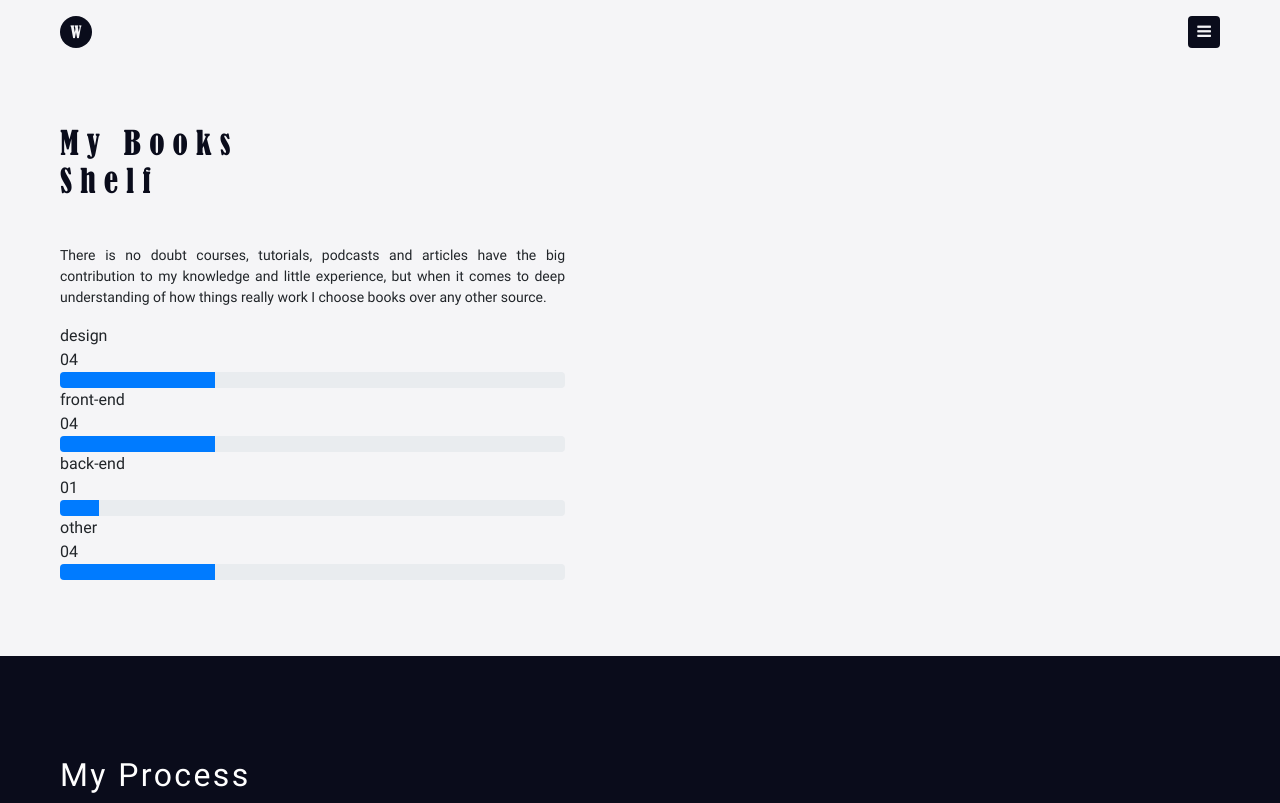
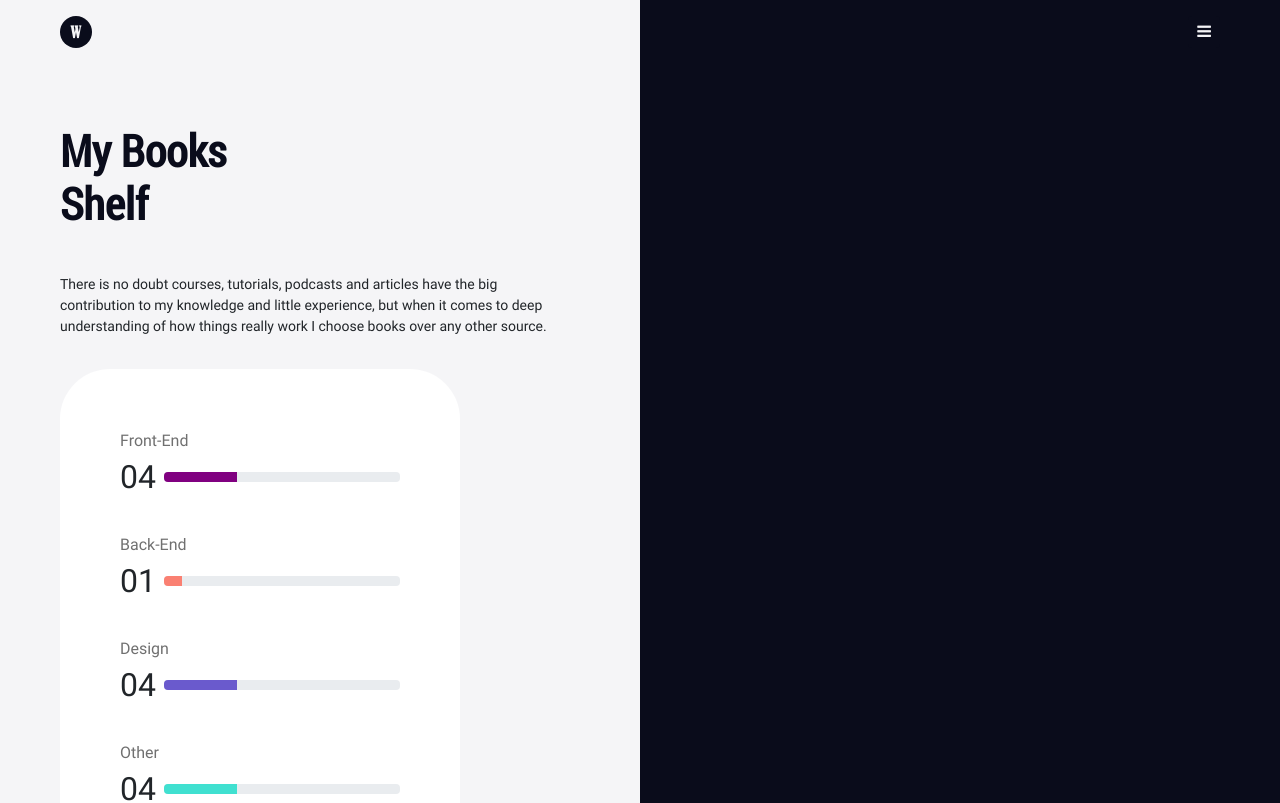
Before and after one commit to WeamAdel/WeamAdel.github.io, a React (Create React App) app: page /books-shelf in a window 1280 px wide. Shown: the top 803 px of the page. Built offline with nearby package versions, Linux system fonts and the light colour scheme.

Commit message:
Books: Categories | Carousel 01

```diff
--- a/public/assets/css/app.css
+++ b/public/assets/css/app.css
@@ -631,21 +631,75 @@ button:active {
   margin-bottom: 8px;
 }
 
+.books {
+  padding-top: 0;
+}
 .books main.content {
   padding: 0;
 }
 .books main.content .left-column {
-  padding: 60px 0;
+  padding: calc(60px + 64px) 0 60px;
+}
+.books main.content .left-column .intro {
+  margin-bottom: 32px;
 }
 .books main.content .left-column .intro .page-heading {
-  font-size: 32px;
+  font-size: 44px;
+  font-family: "Roboto Condensed Regular";
+  font-weight: 900;
+  letter-spacing: normal;
   transform: none;
   margin-bottom: 44px;
 }
 .books main.content .left-column .intro p {
   font-size: 14px;
-  text-align: justify;
   max-width: 32rem;
+}
+.books main.content .left-column .categories {
+  background-color: white;
+  padding: 60px;
+  border-radius: 50px;
+  max-width: 400px;
+}
+.books main.content .left-column .categories .category .name {
+  color: #707070;
+}
+.books main.content .left-column .categories .category .progress-wrapper {
+  display: flex;
+  align-items: center;
+}
+.books main.content .left-column .categories .category .progress-wrapper .count {
+  margin-right: 8px;
+  font-size: 32px;
+}
+.books main.content .left-column .categories .category .progress-wrapper .progress {
+  width: 100%;
+  height: 10px;
+}
+.books main.content .left-column .categories .category.front .progress-bar {
+  background-color: purple;
+}
+.books main.content .left-column .categories .category.back .progress-bar {
+  background-color: salmon;
+}
+.books main.content .left-column .categories .category.design .progress-bar {
+  background-color: slateblue;
+}
+.books main.content .left-column .categories .category.other .progress-bar {
+  background-color: turquoise;
+}
+.books main.content .left-column .categories .category:not(:last-of-type) {
+  margin-bottom: 32px;
+}
+.books main.content .carousel-col {
+  background-color: #0a0c1b;
+}
+.books main.content .carousel-col .books-carousel {
+  width: 100%;
+  height: 100vh;
+  position: sticky;
+  top: 0;
+  right: 0;
 }
 .books main.content .my-process {
   color: white;
--- a/public/assets/scss/pages/_booksShelf.scss
+++ b/public/assets/scss/pages/_booksShelf.scss
@@ -1,19 +1,88 @@
 .books {
+  padding-top: 0;
   main.content {
     padding: 0;
     .left-column {
-      padding: 60px 0;
+      //Normal top padding + navbar padding removed from the page
+      padding: calc(60px + 64px) 0 60px;
       .intro {
+        margin-bottom: 32px;
+
         .page-heading {
-          font-size: 32px;
+          font-size: 44px;
+          font-family: $robotoCondensed;
+          font-weight: 900;
+          letter-spacing: normal;
           transform: none;
           margin-bottom: 44px;
         }
         p {
           font-size: 14px;
-          text-align: justify;
           max-width: 32rem;
         }
+      }
+
+      .categories {
+        background-color: white;
+        padding: 60px;
+        border-radius: 50px;
+        max-width: 400px;
+
+        .category {
+          .name {
+            color: $gray;
+          }
+          .progress-wrapper {
+            display: flex;
+            align-items: center;
+
+            .count {
+              margin-right: 8px;
+              font-size: 32px;
+            }
+
+            .progress {
+              width: 100%;
+              height: 10px;
+            }
+          }
+
+          &.front {
+            .progress-bar {
+              background-color: purple;
+            }
+          }
+          &.back {
+            .progress-bar {
+              background-color: salmon;
+            }
+          }
+          &.design {
+            .progress-bar {
+              background-color: slateblue;
+            }
+          }
+          &.other {
+            .progress-bar {
+              background-color: turquoise;
+            }
+          }
+
+          &:not(:last-of-type) {
+            margin-bottom: 32px;
+          }
+        }
+      }
+    }
+
+    .carousel-col {
+      background-color: $main;
+      .books-carousel {
+        width: 100%;
+        height: 100vh;
+        position: sticky;
+        top: 0;
+        right: 0;
       }
     }
     .my-process {
--- a/src/components/BooksShelf/MyBooks/BooksCarousel/BooksCarousel.js
+++ b/src/components/BooksShelf/MyBooks/BooksCarousel/BooksCarousel.js
@@ -2,9 +2,11 @@ import React from "react";
 
 function BooksCarousel() {
   return (
-    <section className="books-carousel">
-      <div className="my-container"></div>
-    </section>
+    <div className="carousel-col col-md-6 d-md-last d-first">
+      <section className="books-carousel">
+        <div className="my-container"></div>
+      </section>
+    </div>
   );
 }
 
--- a/src/components/BooksShelf/MyBooks/LeftColumn/Categories/Categories.js
+++ b/src/components/BooksShelf/MyBooks/LeftColumn/Categories/Categories.js
@@ -7,8 +7,7 @@ function Categories(props) {
     return (
       <Category
         key={index}
-        name={cat.name}
-        count={cat.count}
+        {...cat}
         percentage={(cat.count / props.totalBooksCount) * 100}
       />
     );
--- a/src/components/BooksShelf/MyBooks/LeftColumn/Categories/Category/Category.js
+++ b/src/components/BooksShelf/MyBooks/LeftColumn/Categories/Category/Category.js
@@ -4,10 +4,10 @@ import ProgressBar from "./ProgressBar/ProgressBar";
 
 function Category(props) {
   return (
-    <li className="category">
+    <li className={`category ${props.id}`}>
       <span className="name">{props.name}</span>
       <div className="progress-wrapper">
-        <span>{"0" + props.count}</span>
+        <span className="count">{"0" + props.count}</span>
         <ProgressBar percentage={props.percentage} />
       </div>
     </li>
@@ -15,6 +15,7 @@ function Category(props) {
 }
 
 Category.propTypes = {
+  id: PropTypes.string.isRequired,
   name: PropTypes.string.isRequired,
   count: PropTypes.number.isRequired,
   percentage: PropTypes.number.isRequired,
--- a/src/components/BooksShelf/MyBooks/MyBooks.js
+++ b/src/components/BooksShelf/MyBooks/MyBooks.js
@@ -1,11 +1,12 @@
 import React from "react";
 import LeftColumn from "./LeftColumn/LeftColumn";
+import BooksCarousel from "./BooksCarousel/BooksCarousel";
 
 const BOOK_CATEGORIES = {
-  design: { id: "design", name: "design", count: 0 },
-  front: { id: "front", name: "front-end", count: 0 },
-  back: { id: "back", name: "back-end", count: 0 },
-  other: { id: "other", name: "other", count: 0 },
+  front: { id: "front", name: "Front-End", count: 0 },
+  back: { id: "back", name: "Back-End", count: 0 },
+  design: { id: "design", name: "Design", count: 0 },
+  other: { id: "other", name: "Other", count: 0 },
 };
 
 const BOOKS = [
@@ -121,6 +122,7 @@ function MyBooks() {
           categories={BOOK_CATEGORIES}
           totalBooksCount={BOOKS.length}
         />
+        <BooksCarousel />
       </div>
     </section>
   );
```
Also changed, not shown: 1 other file (tests, documents, lock files or other folders).
